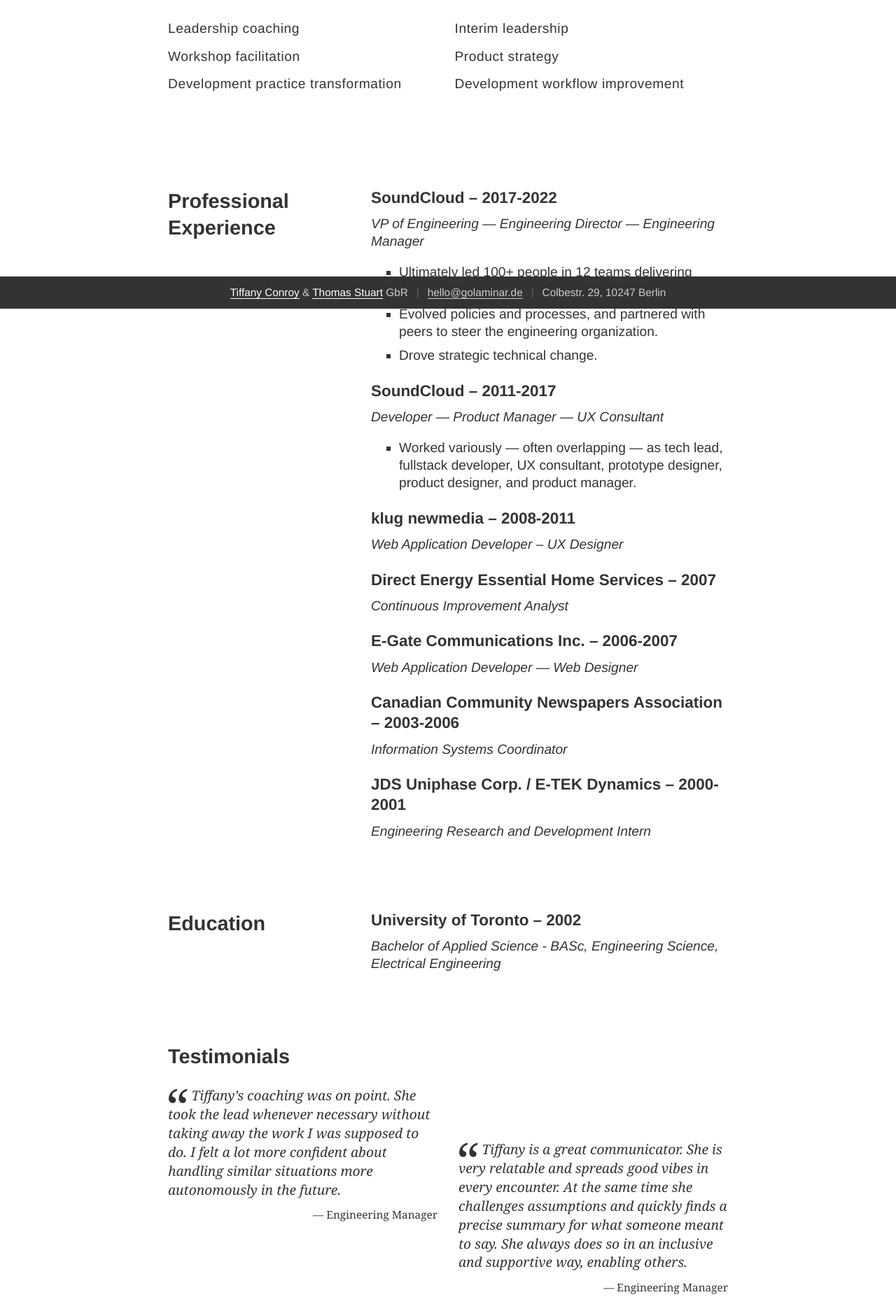
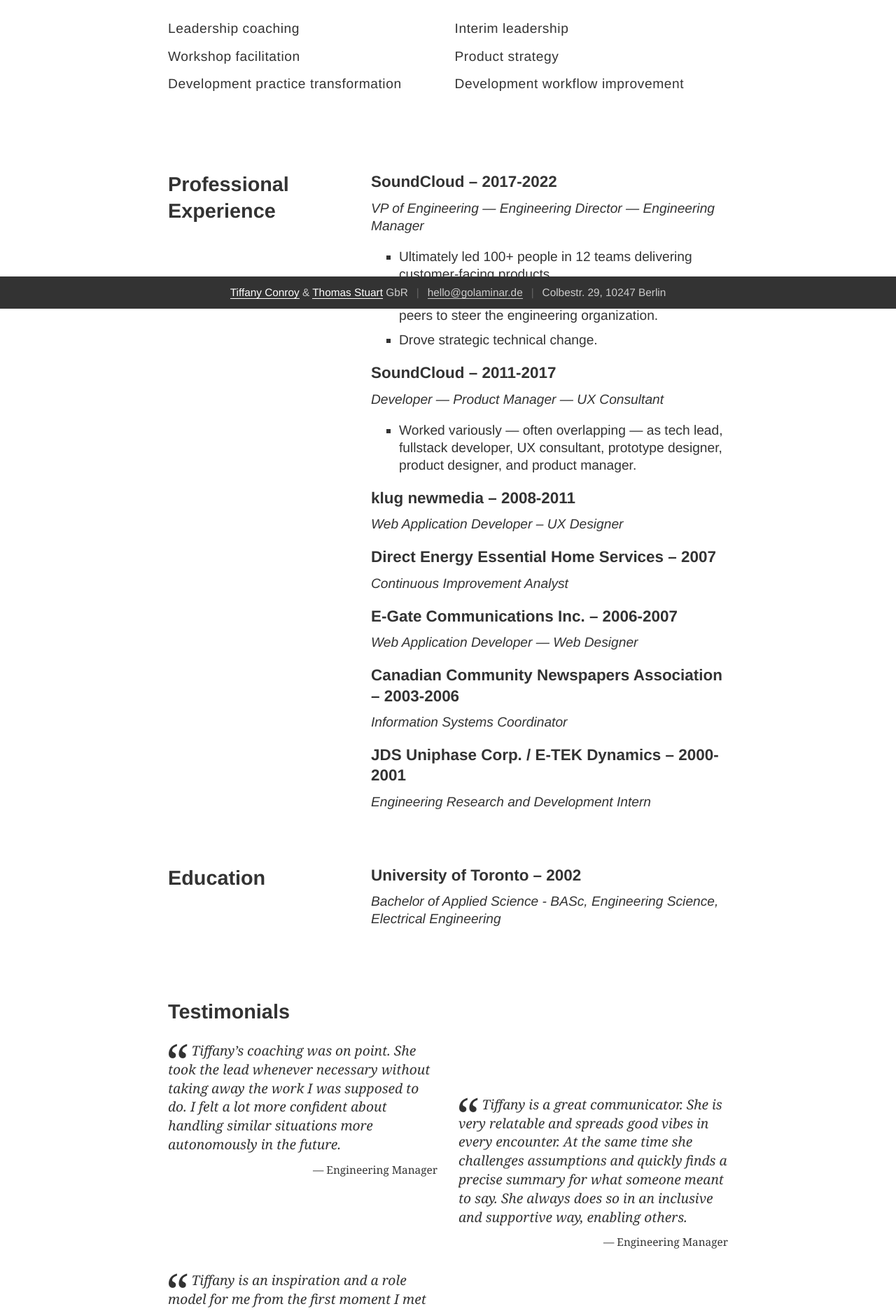
Before and after one commit to golaminar/golaminar.github.io, a Jekyll site: the page built from tiffany/cv.html, in a window 1280 px wide. Shown: the part 459-2332 px from the top of the page at 70% size. Built offline with Jekyll 4.4.1, drawn with Linux system fonts in a browser that asks for light colours.

Commit message:
Move CV heading styles into css

```diff
--- a/site.css
+++ b/site.css
@@ -134,6 +134,15 @@
 
 .cols p:not(:last-child) {
     margin-bottom: 1em;
+}
+
+.col-sidebar h2 {
+    margin: 0;
+}
+
+.col-main h3 {
+    margin-top: 0;
+    margin-bottom: 0.5em;
 }
 
 #about-us > div {
--- a/tiffany/cv.html
+++ b/tiffany/cv.html
@@ -66,7 +66,7 @@
             </div>
             <div class="col col-main">
 
-                <h3 style="margin-bottom: 0.5em;">SoundCloud – 2017-2022</h3>
+                <h3>SoundCloud – 2017-2022</h3>
                 <p style="font-style: italic;">VP of Engineering — Engineering Director — Engineering Manager</p>
                 <ul>
                     <li>Ultimately led 100+ people in 12 teams delivering customer-facing products.</li>
@@ -74,26 +74,26 @@
                     <li>Drove strategic technical change.</li>
                 </ul>
 
-                <h3 style="margin-bottom: 0.5em;">SoundCloud – 2011-2017</h3>
+                <h3>SoundCloud – 2011-2017</h3>
                 <p style="font-style: italic;">Developer — Product Manager — UX Consultant</p>
                 <ul>
                     <li>Worked variously — often overlapping — as tech lead, fullstack developer, UX consultant,
                     prototype designer, product designer, and product manager.</li>
                 </ul>
 
-                <h3 style="margin-bottom: 0.5em;">klug newmedia – 2008-2011</h3>
+                <h3>klug newmedia – 2008-2011</h3>
                 <p style="font-style: italic;">Web Application Developer – UX Designer</p>
 
-                <h3 style="margin-bottom: 0.5em;">Direct Energy Essential Home Services – 2007</h3>
+                <h3>Direct Energy Essential Home Services – 2007</h3>
                 <p style="font-style: italic;">Continuous Improvement Analyst</p>
 
-                <h3 style="margin-bottom: 0.5em;">E-Gate Communications Inc. – 2006-2007</h3>
+                <h3>E-Gate Communications Inc. – 2006-2007</h3>
                 <p style="font-style: italic;">Web Application Developer — Web Designer</p>
 
-                <h3 style="margin-bottom: 0.5em;">Canadian Community Newspapers Association – 2003-2006</h3>
+                <h3>Canadian Community Newspapers Association – 2003-2006</h3>
                 <p style="font-style: italic;">Information Systems Coordinator</p>
 
-                <h3 style="margin-bottom: 0.5em;">JDS Uniphase Corp. / E-TEK Dynamics – 2000-2001</h3>
+                <h3>JDS Uniphase Corp. / E-TEK Dynamics – 2000-2001</h3>
                 <p style="font-style: italic;">Engineering Research and Development Intern</p>
             </div>
         </div>
@@ -105,7 +105,7 @@
                 <h2>Education</h2>
             </div>
             <div class="col col-main">
-                <h3 style="margin-bottom: 0.5em;">University of Toronto – 2002</h3>
+                <h3>University of Toronto – 2002</h3>
                 <p style="font-style: italic;">Bachelor of Applied Science - BASc, Engineering Science, Electrical Engineering</p>
             </div>
         </div>
```
Also changed, not shown: tom/cv.html (+6 -6 lines).
